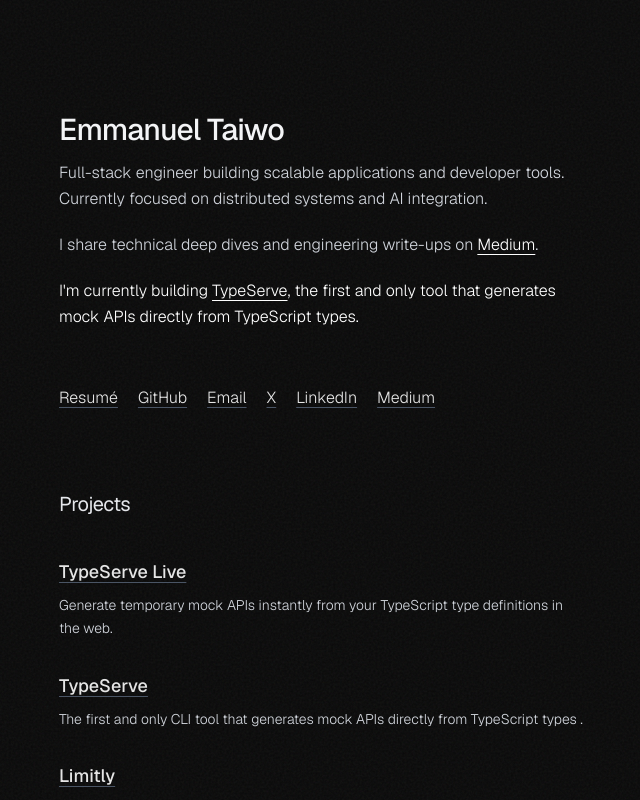
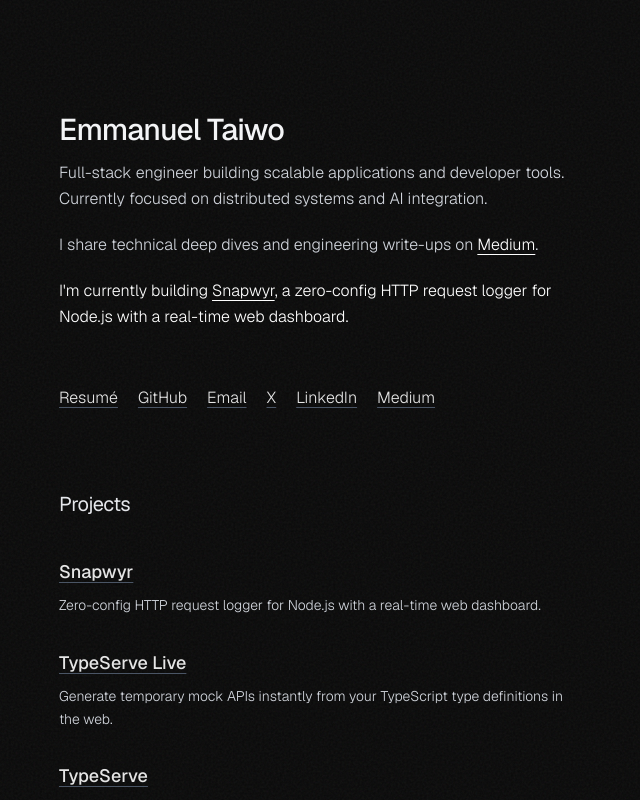
Before and after one commit to emmanueltaiwo/portfolio-2026, a Next.js app: page / in a window 1280 px wide. Shown: the top 800 px of the page, without its empty margins (317-957 px from the left). Built offline with nearby package versions, Linux system fonts and the light colour scheme.

Commit message:
updated projects

```diff
--- a/app/page.tsx
+++ b/app/page.tsx
@@ -5,6 +5,12 @@
 }
 
 const projects: Project[] = [
+  {
+    name: 'Snapwyr',
+    description:
+      'Zero-config HTTP request logger for Node.js with a real-time web dashboard.',
+    url: 'https://snapwyr.xyz',
+  },
   {
     name: 'TypeServe Live',
     description:
@@ -14,7 +20,7 @@
   {
     name: 'TypeServe',
     description:
-      'The first and only CLI tool that generates mock APIs directly from TypeScript types .',
+      'The first and only CLI tool that generates mock APIs directly from TypeScript types.',
     url: 'https://typeserve.com',
   },
   {
@@ -54,15 +60,15 @@
           <p className='text-sm md:text-base leading-relaxed text-white font-light'>
             I&apos;m currently building{' '}
             <a
-              href='https://typeserve.com'
+              href='https://snapwyr.xyz'
               target='_blank'
               rel='noopener noreferrer'
               className='underline'
             >
-              TypeServe
+              Snapwyr
             </a>
-            , the first and only tool that generates mock APIs directly from
-            TypeScript types.
+            , a zero-config HTTP request logger for Node.js with a real-time web
+            dashboard.
           </p>
         </div>
 
```
